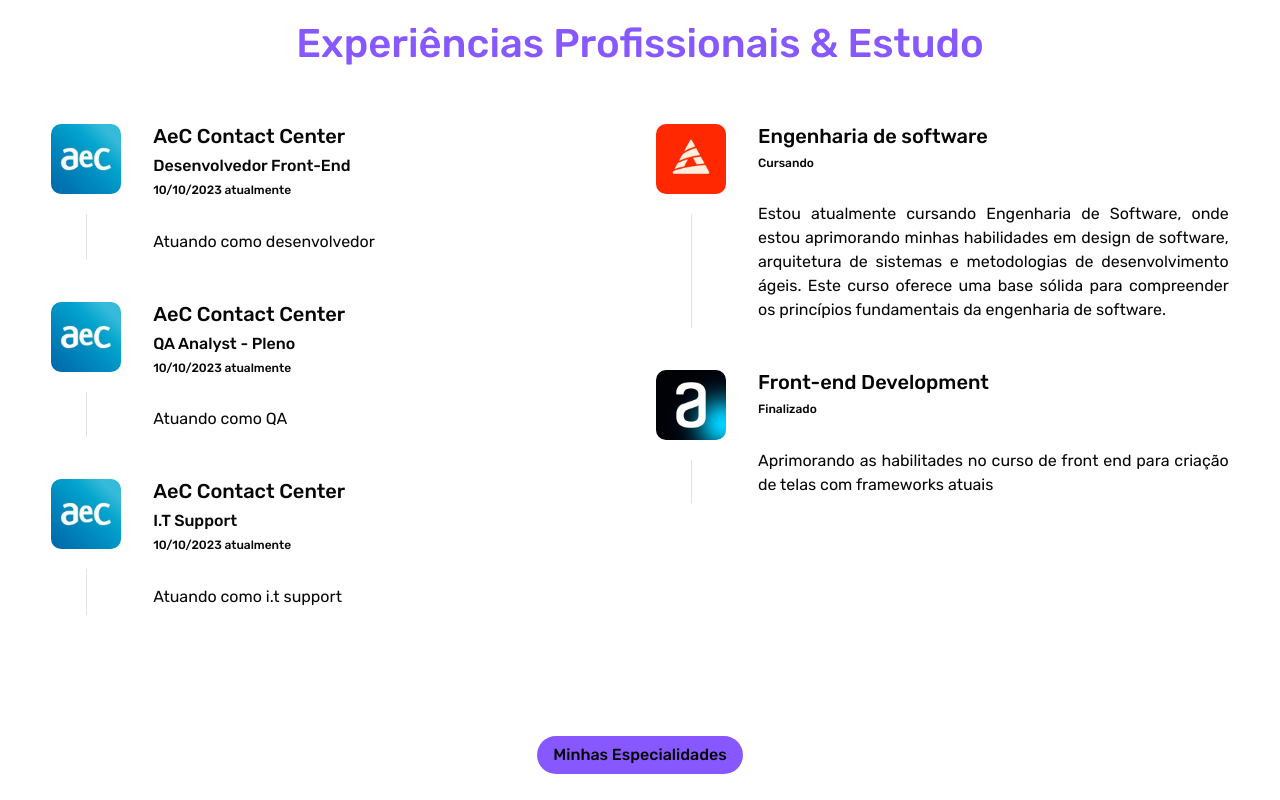
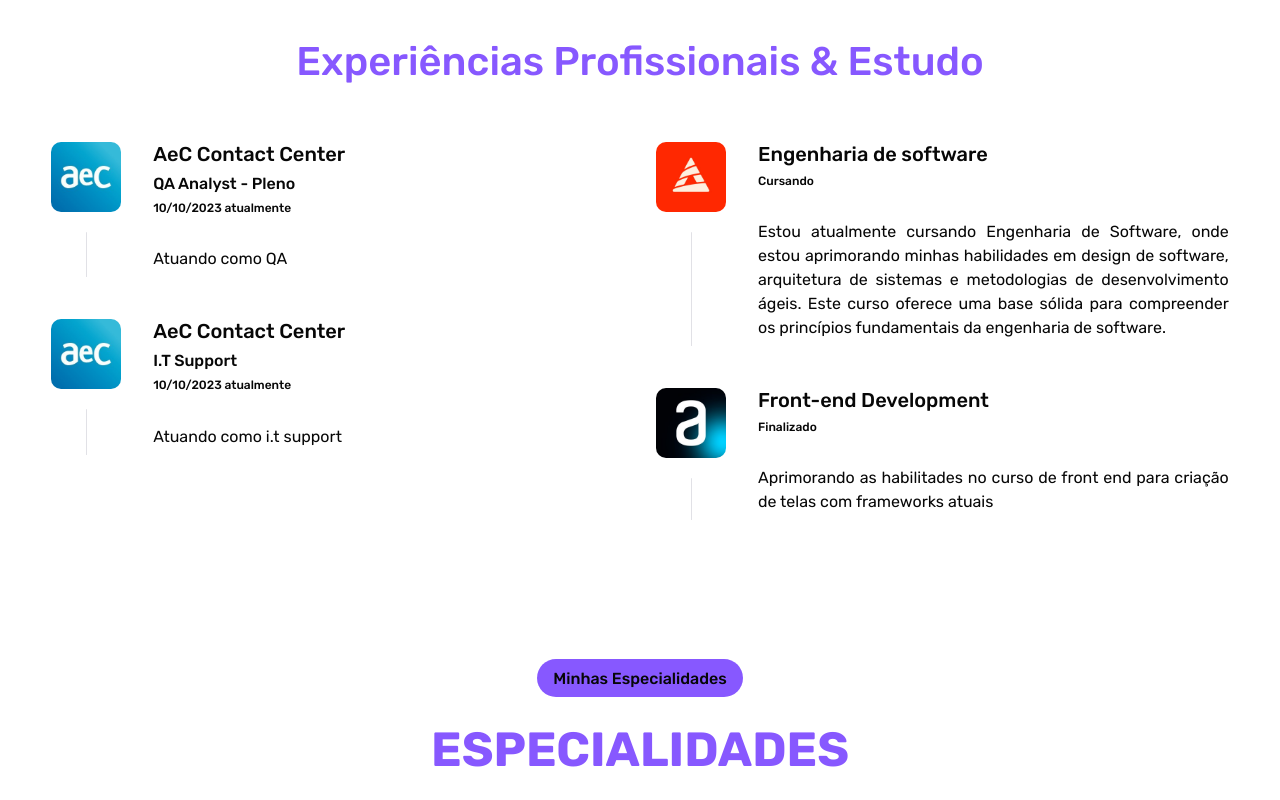
Before and after one commit to LucasAlexsandro/portfolio, a React (Vite) app in the folder frontend/: page / in a window 1280 px wide. Shown: the part 1260-2060 px from the top of the page. Built offline with nearby package versions, Linux system fonts and the light colour scheme.

Commit message:
Remove: experience

```diff
--- a/frontend/src/components/Exp.jsx
+++ b/frontend/src/components/Exp.jsx
@@ -52,13 +52,13 @@ export default function Exp() {
           <h1>Experiências Profissionais & Estudo</h1>
           <div className="exp-grid">
             <div className="grids">
-              <ExpItem
+              {/* <ExpItem
                 icon={AeCLogo}
                 empresa="AeC Contact Center"
                 cargo="Desenvolvedor Front-End"
                 data="10/10/2023 atualmente"
                 descricao="Atuando como desenvolvedor"
-              />
+              /> */}
               <ExpItem
                 icon={AeCLogo}
                 empresa="AeC Contact Center"
```
